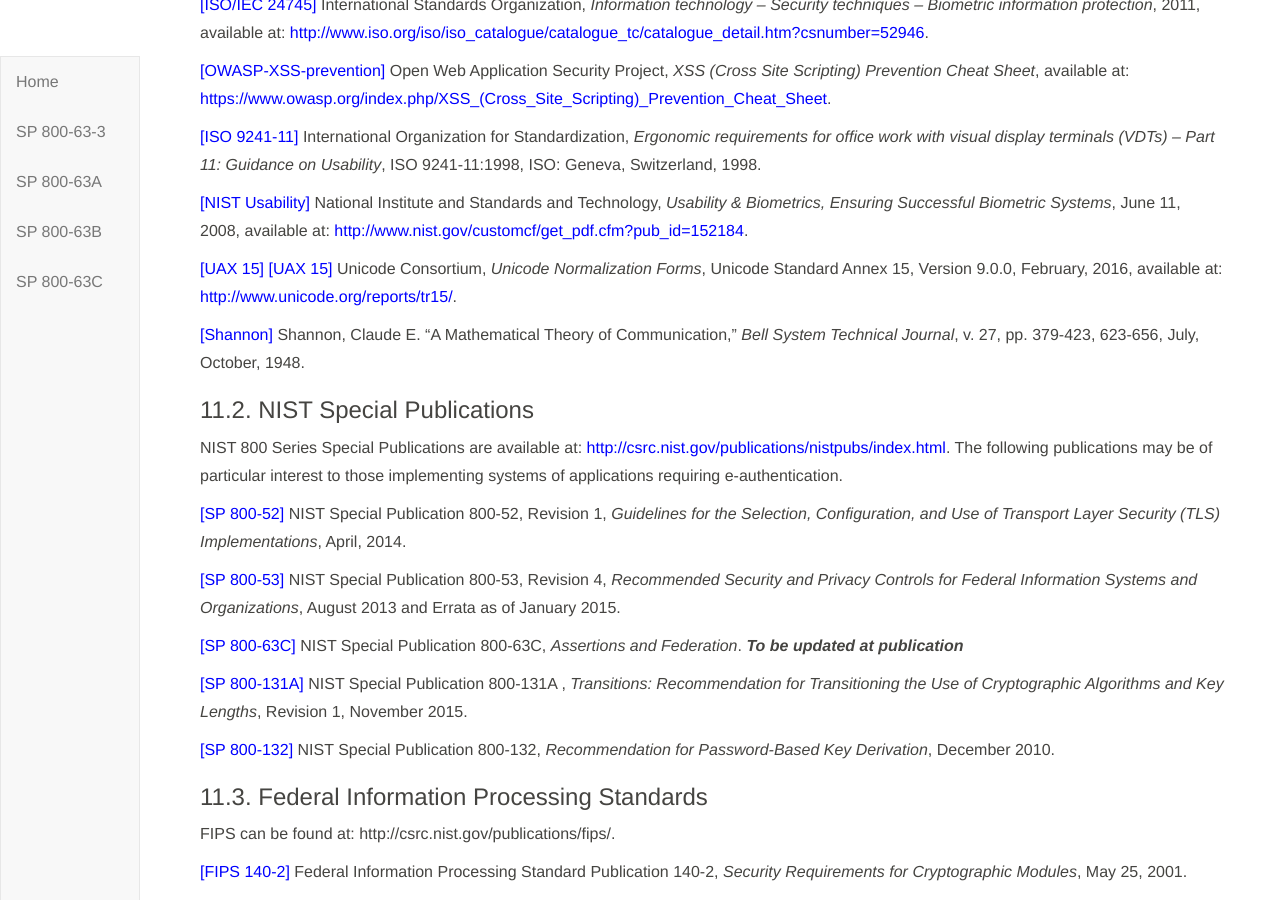
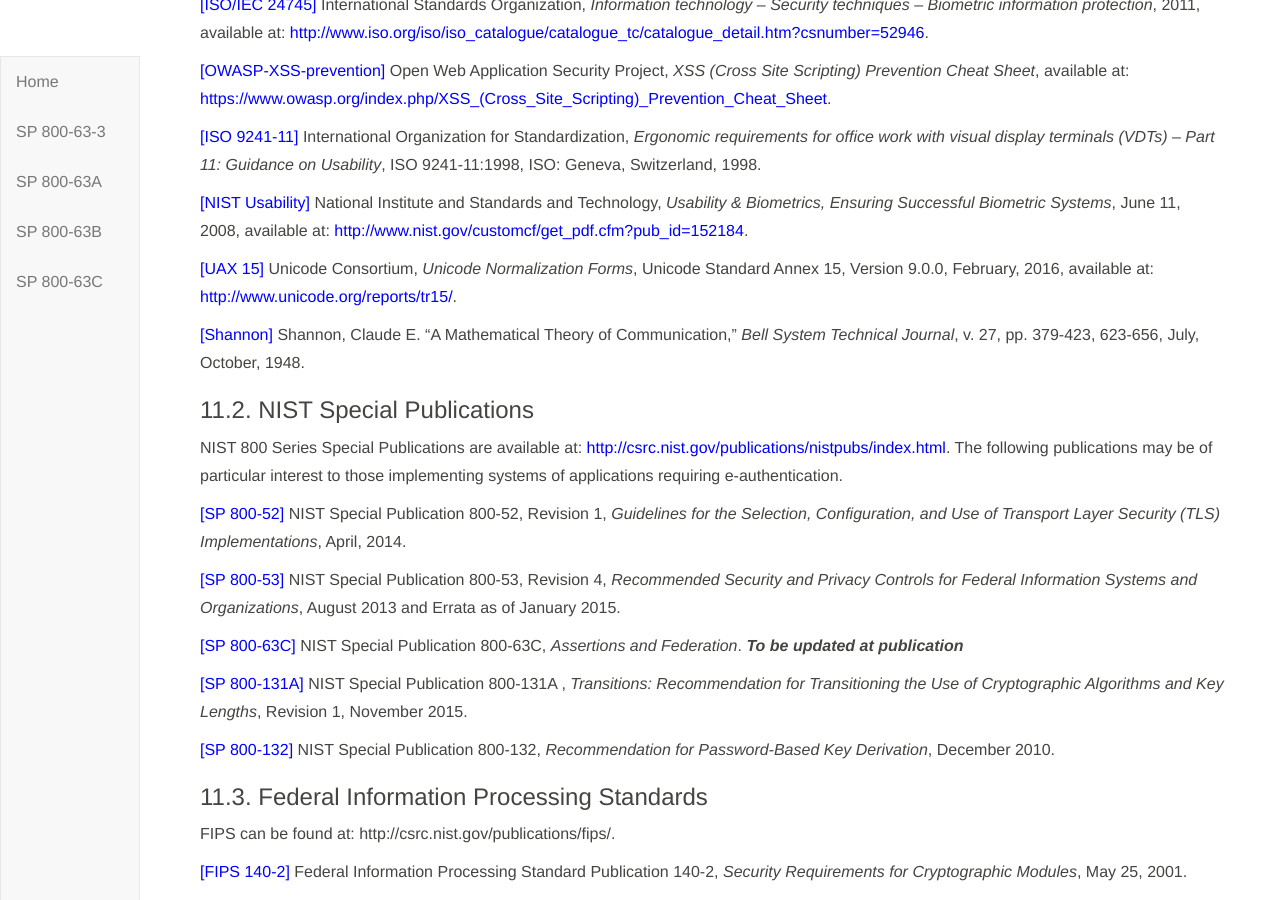
Before and after one commit to usnistgov/800-63-3, a Jekyll site: the page built from sp800-63b/references.md, in a window 1280 px wide and 900 px high, scrolled down 788 px. Built offline with Jekyll 4.4.1, drawn with Linux system fonts in a browser that asks for light colours; our own code applies the rules of GitHub Pages for plain Markdown files.

Commit message:
Update references.md

```diff
--- a/sp800-63b/references.md
+++ b/sp800-63b/references.md
@@ -34,7 +34,6 @@
 
 <a name="use-and-bio">[NIST Usability]</a> National Institute and Standards and Technology, *Usability & Biometrics, Ensuring Successful Biometric Systems*, June 11, 2008, available at: <http://www.nist.gov/customcf/get_pdf.cfm?pub_id=152184>.
 
-[[UAX 15]](#UAX15)
 <a name="UAX15">[UAX 15]</a> Unicode Consortium, *Unicode Normalization Forms*, Unicode Standard Annex 15, Version 9.0.0, February, 2016, available at: <http://www.unicode.org/reports/tr15/>.
 
 <a name="shannon">[Shannon]</a> Shannon, Claude E. "A Mathematical Theory of Communication," *Bell System Technical Journal*, v. 27, pp. 379-423, 623-656, July, October, 1948.
```
